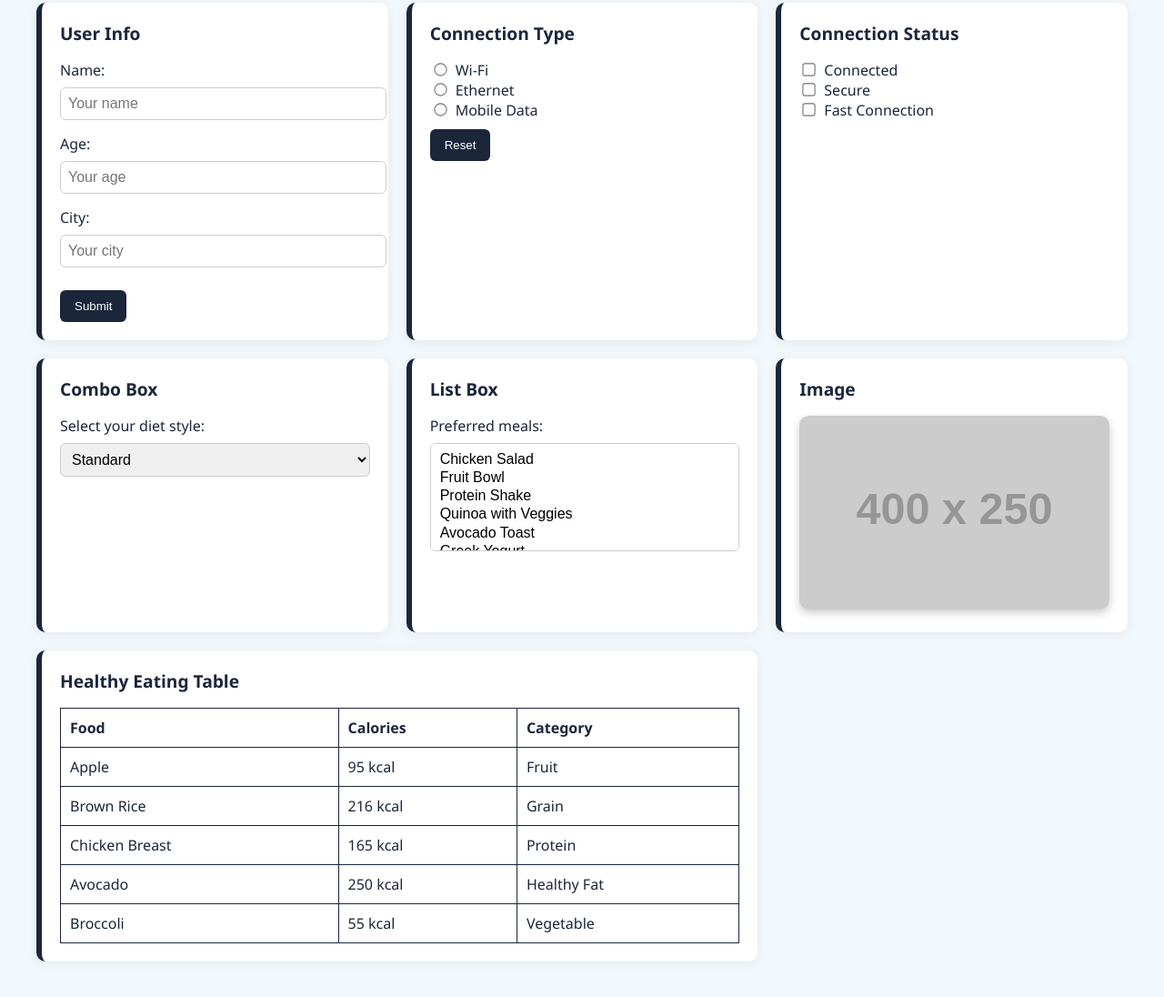
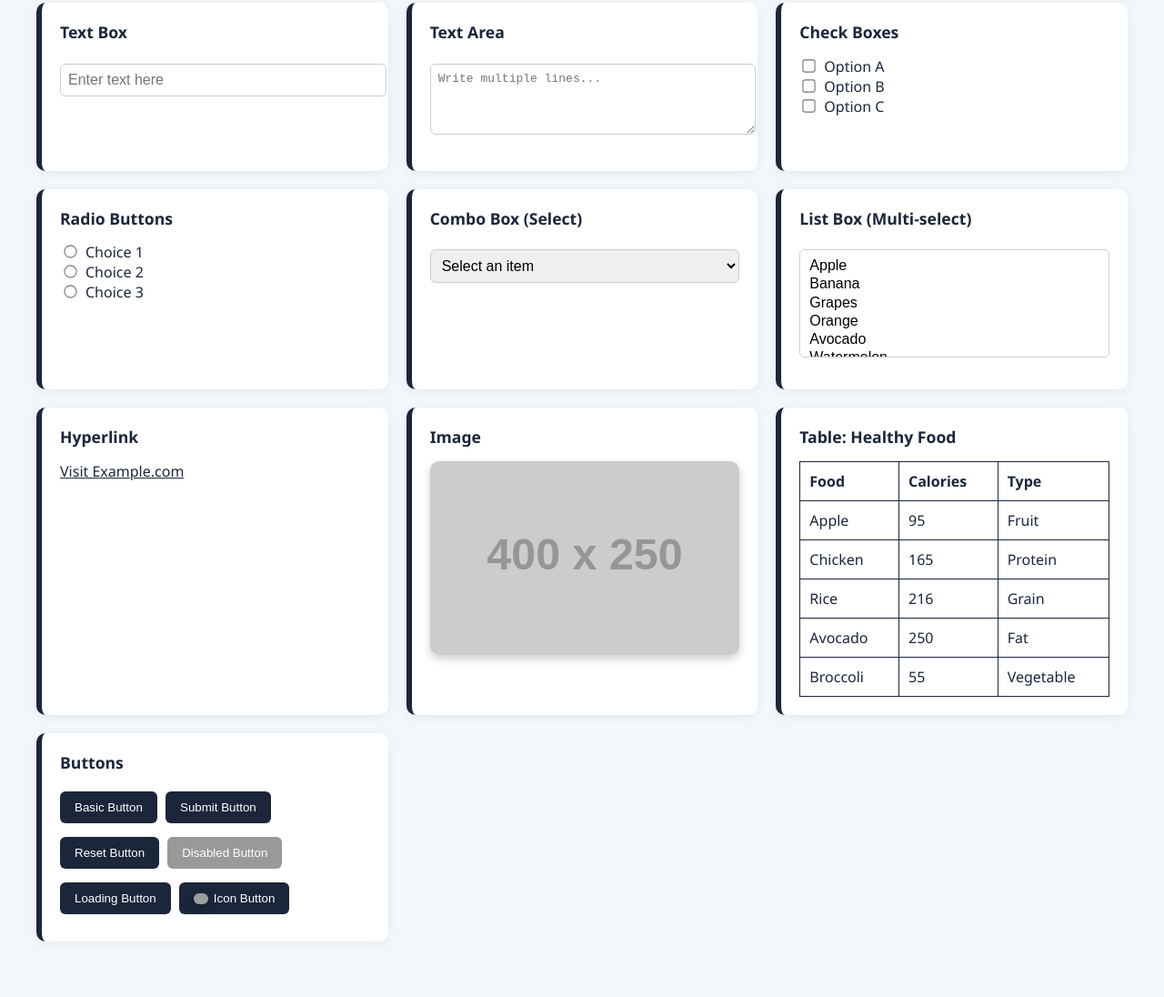
Before and after one commit to yanalanova/TestWebPage, a plain HTML site: page index.html in a window 1280 px wide. Shown: the part 140-1236 px from the top of the page at 91% size. After the commit the page ends 1215 px from the top, so only its background shows below. Drawn offline with Linux system fonts and the light colour scheme; grey boxes are pictures that could not be loaded; placeholder pictures from the web are drawn by us.

Commit message:
Adding all elements

```diff
--- a/index.html
+++ b/index.html
@@ -2,7 +2,7 @@
 <html lang="en">
 <head>
     <meta charset="UTF-8" />
-    <title>Connectivity Test Page</title>
+    <title>All HTML Elements Test Page</title>
     <style>
         body {
             margin: 0;
@@ -24,7 +24,7 @@
             grid-template-columns: repeat(auto-fit, minmax(300px, 1fr));
             gap: 20px;
             padding: 40px;
-            max-width: 1200px;
+            max-width: 1400px;
             margin: auto;
         }
 
@@ -38,7 +38,7 @@
 
             .block h2 {
                 margin-top: 0;
-                font-size: 1.2em;
+                font-size: 1.1em;
                 color: #1b263b;
             }
 
@@ -47,8 +47,7 @@
         select {
             width: 100%;
             padding: 8px;
-            margin-top: 8px;
-            margin-bottom: 15px;
+            margin: 8px 0 15px;
             border: 1px solid #ccc;
             border-radius: 6px;
             font-size: 1em;
@@ -70,13 +69,18 @@
             border: none;
             border-radius: 6px;
             cursor: pointer;
-            margin-top: 10px;
+            margin: 5px 5px 10px 0;
         }
 
             button:hover,
             input[type="submit"]:hover,
             input[type="reset"]:hover {
                 background-color: #2c3e50;
+            }
+
+            button:disabled {
+                background-color: #999;
+                cursor: not-allowed;
             }
 
         table {
@@ -99,109 +103,96 @@
             border-radius: 10px;
             box-shadow: 0 4px 10px rgba(0, 0, 0, 0.2);
         }
+
+        a {
+            color: #1b263b;
+        }
     </style>
 </head>
 <body>
 
-    <h1>Connectivity Web Page</h1>
+    <h1>All HTML Elements Test Page</h1>
 
     <div class="grid">
 
         <div class="block">
-            <h2>User Info</h2>
-            <label for="name">Name:</label>
-            <input type="text" id="name" placeholder="Your name">
-
-            <label for="age">Age:</label>
-            <input type="text" id="age" placeholder="Your age">
-
-            <label for="city">City:</label>
-            <input type="text" id="city" placeholder="Your city">
-
-            <input type="submit" value="Submit">
+            <h2>Text Box</h2>
+            <input type="text" placeholder="Enter text here">
         </div>
 
         <div class="block">
-            <h2>Connection Type</h2>
-            <label><input type="radio" name="connection" value="wifi">Wi-Fi</label><br>
-            <label><input type="radio" name="connection" value="ethernet">Ethernet</label><br>
-            <label><input type="radio" name="connection" value="mobile">Mobile Data</label><br>
-            <input type="reset" value="Reset">
+            <h2>Text Area</h2>
+            <textarea rows="4" placeholder="Write multiple lines..."></textarea>
         </div>
 
         <div class="block">
-            <h2>Connection Status</h2>
-            <label><input type="checkbox" name="status" value="connected">Connected</label><br>
-            <label><input type="checkbox" name="status" value="secure">Secure</label><br>
-            <label><input type="checkbox" name="status" value="fast">Fast Connection</label>
+            <h2>Check Boxes</h2>
+            <label><input type="checkbox">Option A</label><br>
+            <label><input type="checkbox">Option B</label><br>
+            <label><input type="checkbox">Option C</label>
         </div>
 
         <div class="block">
-            <h2>Combo Box</h2>
-            <label for="combo">Select your diet style:</label>
-            <select id="combo">
-                <option>Standard</option>
-                <option>Vegetarian</option>
-                <option>Vegan</option>
-                <option>Keto</option>
-                <option>Paleo</option>
-                <option>Low Carb</option>
-                <option>Intermittent Fasting</option>
+            <h2>Radio Buttons</h2>
+            <label><input type="radio" name="group1">Choice 1</label><br>
+            <label><input type="radio" name="group1">Choice 2</label><br>
+            <label><input type="radio" name="group1">Choice 3</label>
+        </div>
+
+        <div class="block">
+            <h2>Combo Box (Select)</h2>
+            <select>
+                <option>Select an item</option>
+                <option>Item 1</option>
+                <option>Item 2</option>
+                <option>Item 3</option>
+                <option>Item 4</option>
+                <option>Item 5</option>
             </select>
         </div>
 
         <div class="block">
-            <h2>List Box</h2>
-            <label for="listbox">Preferred meals:</label>
-            <select id="listbox" multiple size="5">
-                <option>Chicken Salad</option>
-                <option>Fruit Bowl</option>
-                <option>Protein Shake</option>
-                <option>Quinoa with Veggies</option>
-                <option>Avocado Toast</option>
-                <option>Greek Yogurt</option>
+            <h2>List Box (Multi-select)</h2>
+            <select multiple size="5">
+                <option>Apple</option>
+                <option>Banana</option>
+                <option>Grapes</option>
+                <option>Orange</option>
+                <option>Avocado</option>
+                <option>Watermelon</option>
             </select>
         </div>
 
         <div class="block">
-            <h2>Image</h2>
-            <img src="https://via.placeholder.com/400x250.png?text=Healthy+Food+Image" alt="Healthy food sample">
+            <h2>Hyperlink</h2>
+            <a href="https://example.com" target="_blank">Visit Example.com</a>
         </div>
 
-        <div class="block" style="grid-column: span 2;">
-            <h2>Healthy Eating Table</h2>
+        <div class="block">
+            <h2>Image</h2>
+            <img src="https://via.placeholder.com/400x250.png?text=Test+Image" alt="Placeholder Image">
+        </div>
+
+        <div class="block">
+            <h2>Table: Healthy Food</h2>
             <table>
-                <tr>
-                    <th>Food</th>
-                    <th>Calories</th>
-                    <th>Category</th>
-                </tr>
-                <tr>
-                    <td>Apple</td>
-                    <td>95 kcal</td>
-                    <td>Fruit</td>
-                </tr>
-                <tr>
-                    <td>Brown Rice</td>
-                    <td>216 kcal</td>
-                    <td>Grain</td>
-                </tr>
-                <tr>
-                    <td>Chicken Breast</td>
-                    <td>165 kcal</td>
-                    <td>Protein</td>
-                </tr>
-                <tr>
-                    <td>Avocado</td>
-                    <td>250 kcal</td>
-                    <td>Healthy Fat</td>
-                </tr>
-                <tr>
-                    <td>Broccoli</td>
-                    <td>55 kcal</td>
-                    <td>Vegetable</td>
-                </tr>
+                <tr><th>Food</th><th>Calories</th><th>Type</th></tr>
+                <tr><td>Apple</td><td>95</td><td>Fruit</td></tr>
+                <tr><td>Chicken</td><td>165</td><td>Protein</td></tr>
+                <tr><td>Rice</td><td>216</td><td>Grain</td></tr>
+                <tr><td>Avocado</td><td>250</td><td>Fat</td></tr>
+                <tr><td>Broccoli</td><td>55</td><td>Vegetable</td></tr>
             </table>
+        </div>
+
+        <div class="block">
+            <h2>Buttons</h2>
+            <button>Basic Button</button>
+            <input type="submit" value="Submit Button">
+            <input type="reset" value="Reset Button">
+            <button disabled>Disabled Button</button>
+            <button onclick="this.innerText='Loading...'; setTimeout(()=>this.innerText='Loading Button',1000)">Loading Button</button>
+            <button><img src="https://upload.wikimedia.org/wikipedia/commons/e/e1/Arrow_right_font_awesome.svg" width="16" style="vertical-align:middle; margin-right:6px;">Icon Button</button>
         </div>
 
     </div>
```
